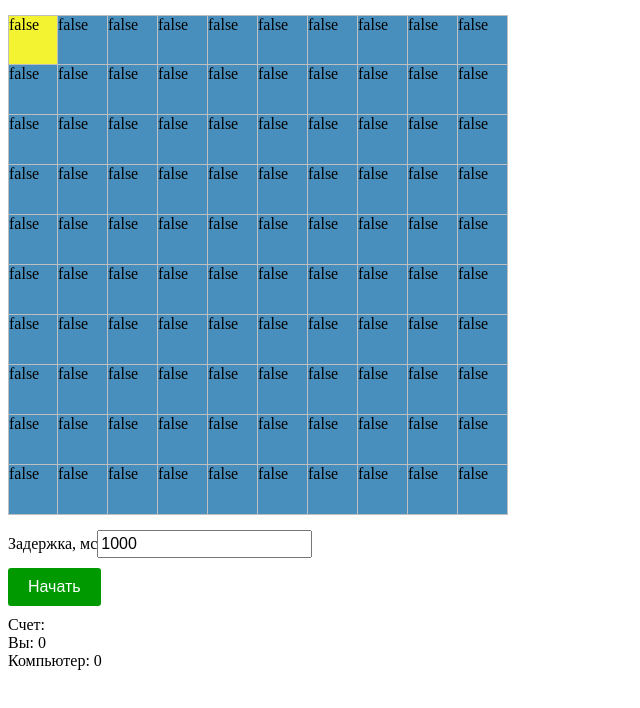
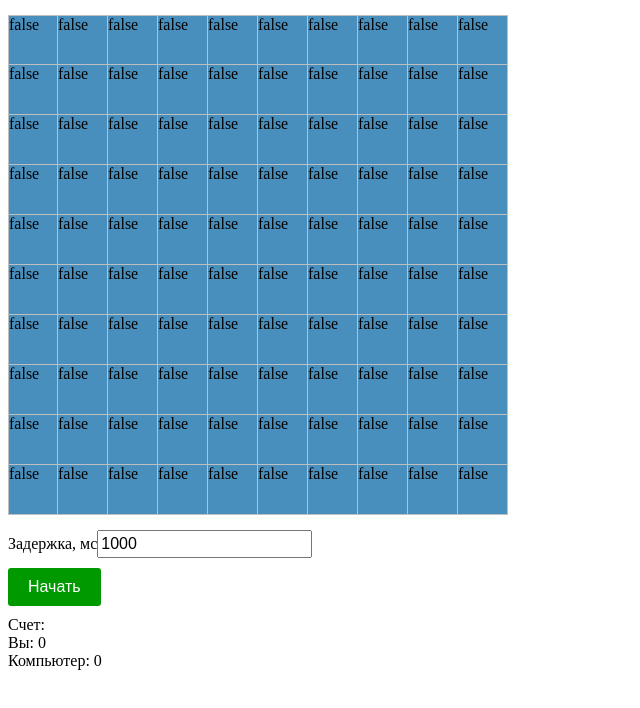
Before and after one commit to x404/game-angular, an Angular app: page / in a window 1280 px wide. Shown: the top 708 px of the page, without its empty margins (0-640 px from the left). Built offline with nearby package versions, Linux system fonts and the light colour scheme.

Commit message:
start position = -1

```diff
--- a/src/app/app.component.ts
+++ b/src/app/app.component.ts
@@ -13,7 +13,7 @@ export class AppComponent {
   // fragment:any = document.createDocumentFragment();
   timer:any;
 
-  currentId: number = 1;
+  currentId: number = -1;
   prevId:number = -1; //?
 
   cellcounts: number = 100;
@@ -84,7 +84,7 @@ export class AppComponent {
      // document.querySelector(`[data-id="${id}"]`).classList.add("cell-active");
 
 
-     console.log(arr[rnd][1]);
+     //console.log(arr[rnd][1]);
       // start timer
       this.prevId = idx;
 
@@ -126,7 +126,7 @@ export class AppComponent {
 
   // update num of Count Elements in HTML
   updateCountElements(countSuccess:number, countError: number) {
-    console.log('updateCountElements');
+   // console.log('updateCountElements');
   //    this.userCountEl.textContent = countSuccess;
   //    this.computerCountEl.textContent = countError;
   }
@@ -141,7 +141,7 @@ export class AppComponent {
   blinkCell() {
         //  if cell was active and no pressed it
         if (!this.clickCellFlag) {
-          console.log('error');
+          //console.log('error');
           //document.querySelector(".cell-active").classList.add("cell-error");
           //document.querySelector(".cell-active").classList.remove("cell-active");
 
```
